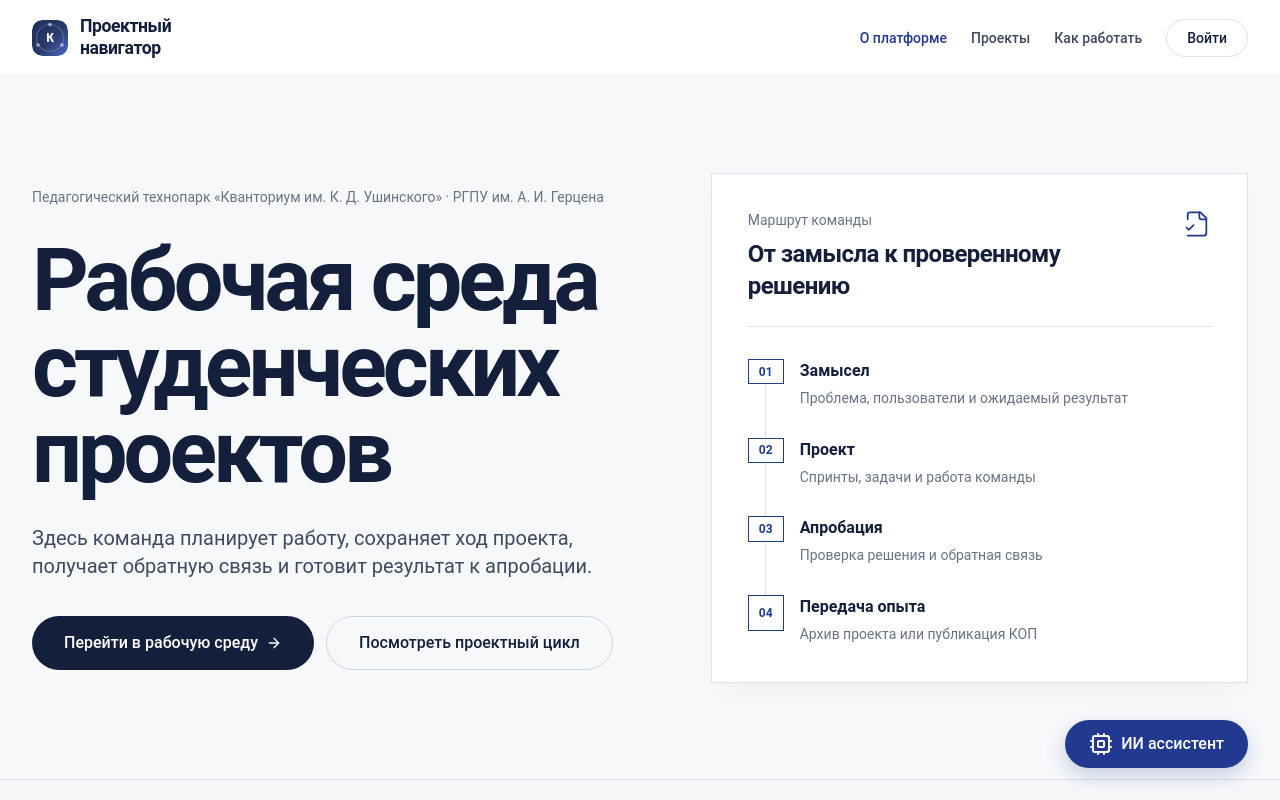
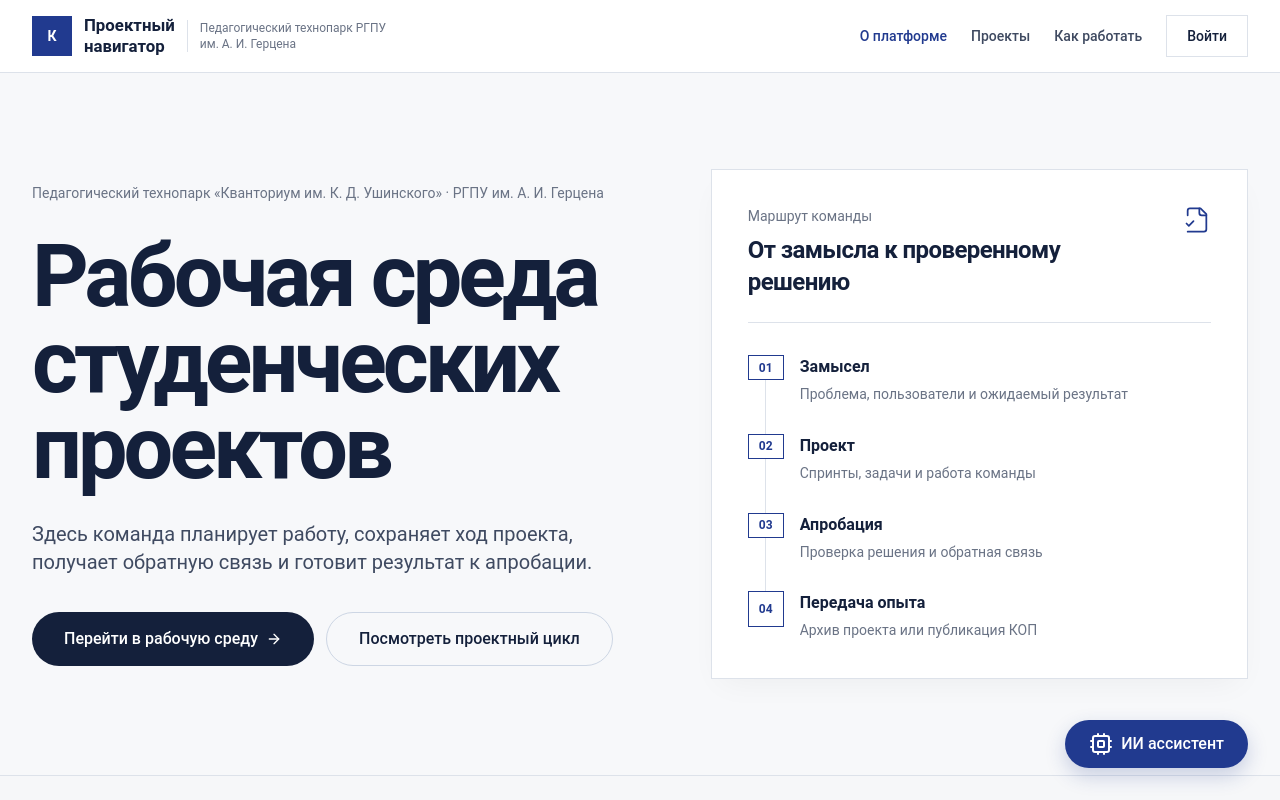
Before and after one commit to alisiatkc/kvant-next, a Next.js app: page / in a window 1280 px wide. Shown: the top 800 px of the page. Built offline with nearby package versions, Linux system fonts and the light colour scheme.

Commit message:
Simplify header and remove synthetic logo gradient

```diff
--- a/src/components/Header.tsx
+++ b/src/components/Header.tsx
@@ -10,85 +10,56 @@ interface HeaderProps {
 export default function Header({ active }: HeaderProps) {
   const [open, setOpen] = useState(false)
 
+  const navClass = (isActive: boolean) =>
+    `no-underline text-sm font-medium transition-colors ${isActive ? 'text-kv-blue' : 'text-kv-text hover:text-kv-dark'}`
+
   return (
-    <header className="py-4 bg-white border-b border-black/[0.05] sticky top-0 z-40">
-      <div className="container-kv flex items-center justify-between">
-        {/* Logo */}
-        <Link href="/" className="no-underline flex items-center gap-3" onClick={() => setOpen(false)}>
-          <div className="w-9 h-9 flex-shrink-0 relative rounded-[10px] overflow-hidden">
-            <svg viewBox="0 0 36 36" fill="none" xmlns="http://www.w3.org/2000/svg" className="w-9 h-9">
-              <defs>
-                <linearGradient id="logo-g" x1="0" y1="0" x2="36" y2="36" gradientUnits="userSpaceOnUse">
-                  <stop stopColor="#1a2d5a"/>
-                  <stop offset="0.55" stopColor="#2b3b6b"/>
-                  <stop offset="1" stopColor="#4f6ad0"/>
-                </linearGradient>
-              </defs>
-              <rect width="36" height="36" rx="10" fill="url(#logo-g)"/>
-              <circle cx="18" cy="18" r="13.5" stroke="rgba(255,255,255,0.18)" strokeWidth="1.2"/>
-              <circle cx="18" cy="4.5"  r="1.8" fill="rgba(255,255,255,0.55)"/>
-              <circle cx="30"  cy="25"  r="1.8" fill="rgba(255,255,255,0.55)"/>
-              <circle cx="6"   cy="25"  r="1.8" fill="rgba(255,255,255,0.55)"/>
-              <circle cx="18" cy="18"   r="3.5" fill="rgba(255,255,255,0.15)"/>
-            </svg>
-            <span className="absolute inset-0 flex items-center justify-center text-white text-[12px] font-bold z-10 tracking-tight">К</span>
-          </div>
-          <span className="text-[1.1rem] font-semibold text-kv-dark tracking-tight leading-tight">Проектный<br/>навигатор</span>
+    <header className="sticky top-0 z-40 border-b border-kv-border bg-white">
+      <div className="container-kv flex h-[72px] items-center justify-between">
+        <Link href="/" className="flex items-center gap-3 no-underline" onClick={() => setOpen(false)}>
+          <span className="flex h-10 w-10 items-center justify-center bg-kv-blue text-sm font-semibold text-white">
+            К
+          </span>
+          <span className="text-[1.05rem] font-semibold leading-tight text-kv-dark">
+            Проектный<br />навигатор
+          </span>
+          <span className="hidden h-8 w-px bg-kv-border min-[900px]:block" aria-hidden />
+          <span className="hidden max-w-[190px] text-xs leading-snug text-kv-muted min-[900px]:block">
+            Педагогический технопарк РГПУ им. А. И. Герцена
+          </span>
         </Link>
 
-        {/* Desktop nav */}
-        <nav className="hidden min-[640px]:flex gap-6 items-center">
-          <Link href="/"
-            className={`no-underline text-sm font-medium transition-colors ${active === 'home' ? 'text-kv-blue' : 'text-kv-text hover:text-kv-dark'}`}>
-            О платформе
-          </Link>
-          <Link href="/catalog"
-            className={`no-underline text-sm font-medium transition-colors ${active === 'catalog' ? 'text-kv-blue' : 'text-kv-text hover:text-kv-dark'}`}>
-            Проекты
-          </Link>
-          <Link href="/guide"
-            className={`no-underline text-sm font-medium transition-colors ${active === 'guide' ? 'text-kv-blue' : 'text-kv-text hover:text-kv-dark'}`}>
-            Как работать
-          </Link>
-          <Link href="/cabinet"
-            className={`no-underline text-sm font-medium px-5 py-2 rounded-full transition-all ${
+        <nav className="hidden items-center gap-6 min-[640px]:flex">
+          <Link href="/" className={navClass(active === 'home')}>О платформе</Link>
+          <Link href="/catalog" className={navClass(active === 'catalog')}>Проекты</Link>
+          <Link href="/guide" className={navClass(active === 'guide')}>Как работать</Link>
+          <Link
+            href="/cabinet"
+            className={`border px-5 py-2.5 text-sm font-medium no-underline transition-colors ${
               active === 'cabinet'
-                ? 'bg-kv-blue text-white'
-                : 'border border-kv-border text-kv-dark hover:border-kv-blue hover:text-kv-blue'
-            }`}>
+                ? 'border-kv-blue bg-kv-blue text-white'
+                : 'border-kv-border text-kv-dark hover:border-kv-blue hover:text-kv-blue'
+            }`}
+          >
             Войти
           </Link>
         </nav>
 
-        {/* Mobile burger */}
         <button
-          className="min-[640px]:hidden p-2 rounded-xl bg-transparent border-none cursor-pointer text-kv-dark"
-          onClick={() => setOpen((v) => !v)}
+          className="border-none bg-transparent p-2 text-kv-dark min-[640px]:hidden"
+          onClick={() => setOpen((value) => !value)}
           aria-label="Меню"
         >
-          {open ? <X className="w-5 h-5" /> : <Menu className="w-5 h-5" />}
+          {open ? <X className="h-5 w-5" /> : <Menu className="h-5 w-5" />}
         </button>
       </div>
 
-      {/* Mobile dropdown */}
       {open && (
-        <div className="min-[640px]:hidden border-t border-black/[0.05] bg-white px-4 py-4 space-y-1">
-          <Link href="/" onClick={() => setOpen(false)}
-            className={`flex items-center px-4 py-3 rounded-2xl text-sm font-medium no-underline transition-colors ${active === 'home' ? 'bg-kv-light text-kv-blue' : 'text-kv-text hover:bg-kv-light'}`}>
-            О платформе
-          </Link>
-          <Link href="/catalog" onClick={() => setOpen(false)}
-            className={`flex items-center px-4 py-3 rounded-2xl text-sm font-medium no-underline transition-colors ${active === 'catalog' ? 'bg-kv-light text-kv-blue' : 'text-kv-text hover:bg-kv-light'}`}>
-            Проекты
-          </Link>
-          <Link href="/guide" onClick={() => setOpen(false)}
-            className={`flex items-center px-4 py-3 rounded-2xl text-sm font-medium no-underline transition-colors ${active === 'guide' ? 'bg-kv-light text-kv-blue' : 'text-kv-text hover:bg-kv-light'}`}>
-            Как работать
-          </Link>
-          <Link href="/cabinet" onClick={() => setOpen(false)}
-            className="flex items-center justify-center mt-2 py-3 rounded-full bg-kv-blue text-white text-sm font-medium no-underline">
-            Войти в кабинет
-          </Link>
+        <div className="space-y-1 border-t border-kv-border bg-white px-4 py-4 min-[640px]:hidden">
+          <Link href="/" onClick={() => setOpen(false)} className="flex px-4 py-3 text-sm font-medium text-kv-text no-underline hover:bg-kv-light">О платформе</Link>
+          <Link href="/catalog" onClick={() => setOpen(false)} className="flex px-4 py-3 text-sm font-medium text-kv-text no-underline hover:bg-kv-light">Проекты</Link>
+          <Link href="/guide" onClick={() => setOpen(false)} className="flex px-4 py-3 text-sm font-medium text-kv-text no-underline hover:bg-kv-light">Как работать</Link>
+          <Link href="/cabinet" onClick={() => setOpen(false)} className="mt-2 flex items-center justify-center bg-kv-blue py-3 text-sm font-medium text-white no-underline">Войти в кабинет</Link>
         </div>
       )}
     </header>
```
